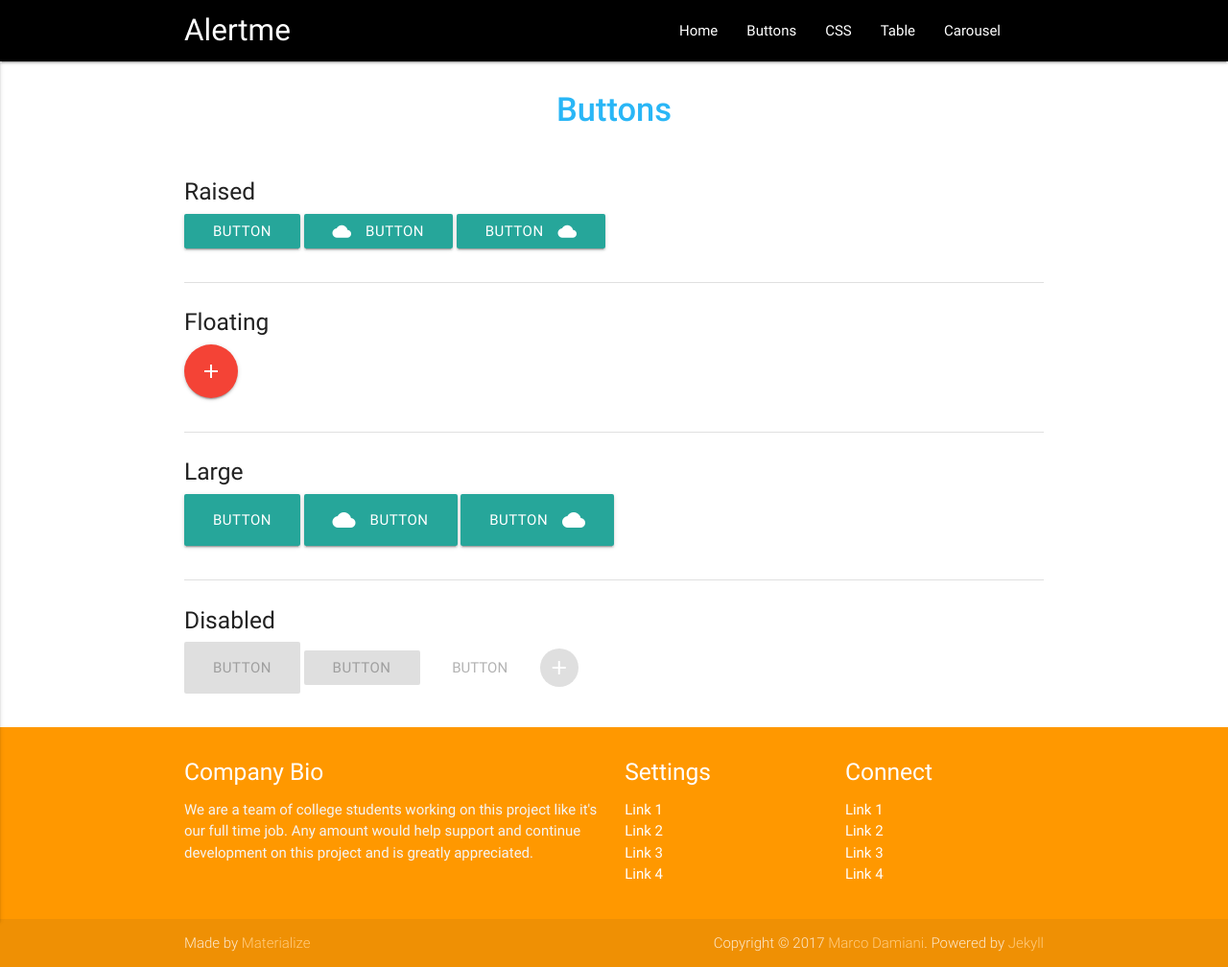
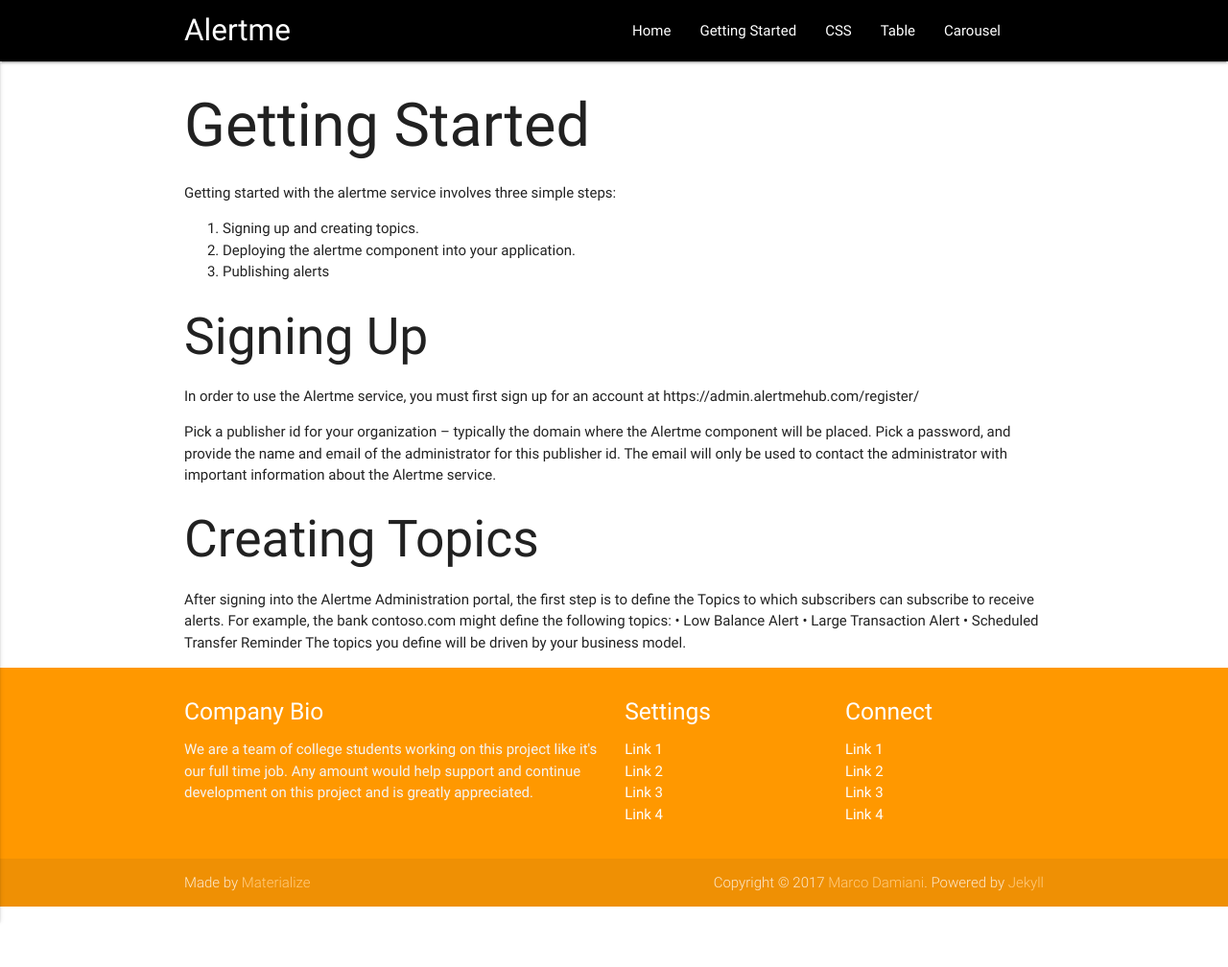
Before and after one commit to alertmehub/alertmehub.github.io, a Jekyll site: the page built from example1.md, in a window 1280 px wide. Shown: the whole page at 96% size. Built offline with Jekyll 4.4.1, drawn with Linux system fonts in a browser that asks for light colours; after the commit the page ends 945 px from its top, so only the background shows below that.

Commit message:
getting started

```diff
--- a/example1.md
+++ b/example1.md
@@ -1,54 +1,23 @@
 ---
 layout: page
-title: Buttons
-permalink: /Buttoms/
+title: Getting Started
+permalink: /getstarted/
 ---
 
-<h1 class="page-title">{{ page.title | escape }}</h1>
+# Getting Started
+Getting started with the alertme service involves three simple steps:
+1.	Signing up and creating topics.
+2.	Deploying the alertme component into your application.
+3.	Publishing alerts
 
-<div class="section">
-    <h5>Raised</h5>
+## Signing Up
+In order to use the Alertme service, you must first sign up for an account at https://admin.alertmehub.com/register/
 
-    <div class="row">
-          <div class="col s12">
-                <a class="waves-effect waves-light btn">button</a>
-                <a class="waves-effect waves-light btn"><i class="material-icons left">cloud</i>button</a>
-                <a class="waves-effect waves-light btn"><i class="material-icons right">cloud</i>button</a>
-          </div>
-    </div>
-</div>
-<div class="divider"></div>
-<div class="section">
-    <h5>Floating</h5>
+Pick a publisher id for your organization – typically the domain where the Alertme component will be placed.  Pick a password, and provide the name and email of the administrator for this publisher id.  The email will only be used to contact the administrator with important information about the Alertme service.
 
-    <div class="row">
-            <div class="col s12">
-                <a class="btn-floating btn-large waves-effect waves-light red"><i class="material-icons">add</i></a>
-            </div>
-    </div>
-</div>
-<div class="divider"></div>
-<div class="section">
-    <h5>Large</h5>
-
-    <div class="row">
-          <div class="col s12">
-                <a class="waves-effect waves-light btn-large">Button</a>
-                <a class="waves-effect waves-light btn-large"><i class="material-icons left">cloud</i>button</a>
-                <a class="waves-effect waves-light btn-large"><i class="material-icons right">cloud</i>button</a>
-          </div>
-    </div>
-</div>
-<div class="divider"></div>
-<div class="section">
-    <h5>Disabled</h5>
-
-    <div class="row">
-        <div class="col s12">
-                <a class="btn-large disabled">Button</a>
-                <a class="btn disabled">Button</a>
-                <a class="btn-flat disabled">Button</a>
-                <a class="btn-floating disabled"><i class="material-icons">add</i></a>
-        </div>
-    </div>
-</div>
+## Creating Topics
+After signing into the Alertme Administration portal, the first step is to define the Topics to which subscribers can subscribe to receive alerts.  For example, the bank contoso.com might define the following topics:
+•	Low Balance Alert
+•	Large Transaction Alert
+•	Scheduled Transfer Reminder
+The topics you define will be driven by your business model.
```
